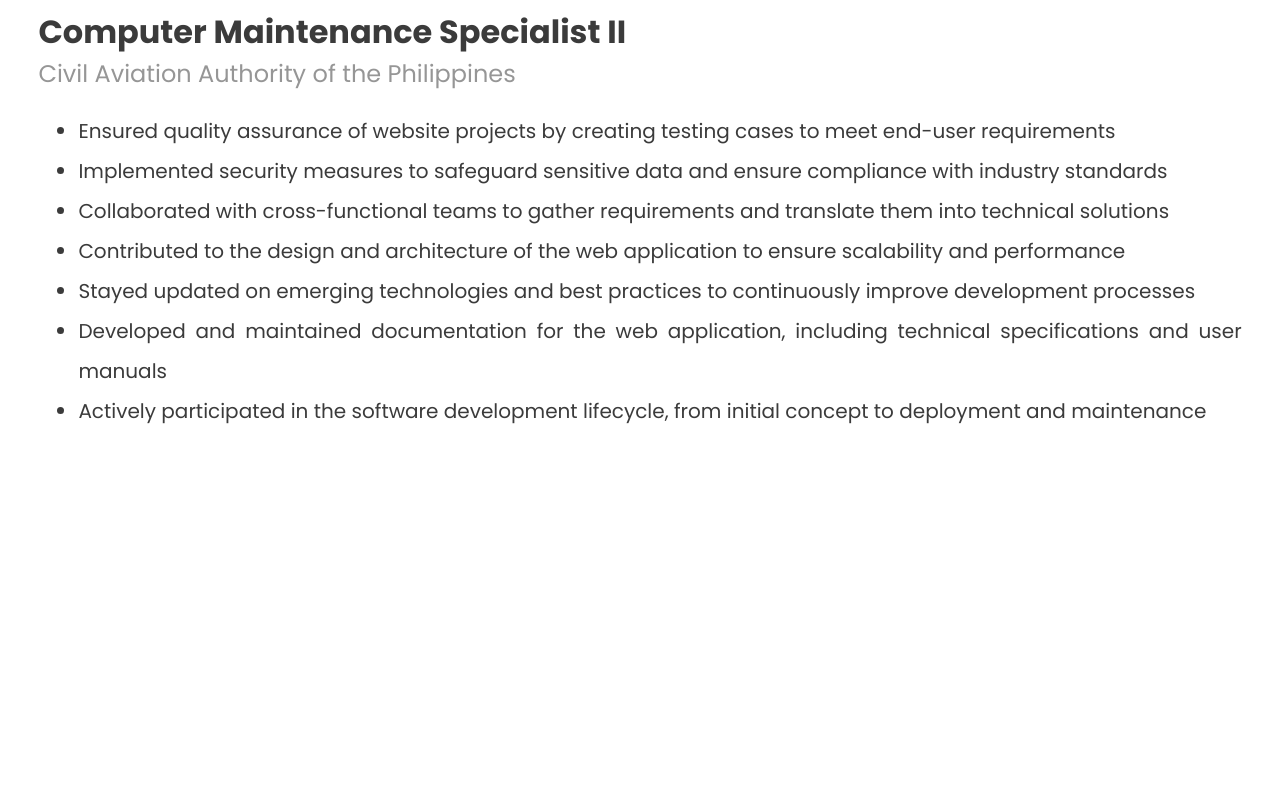
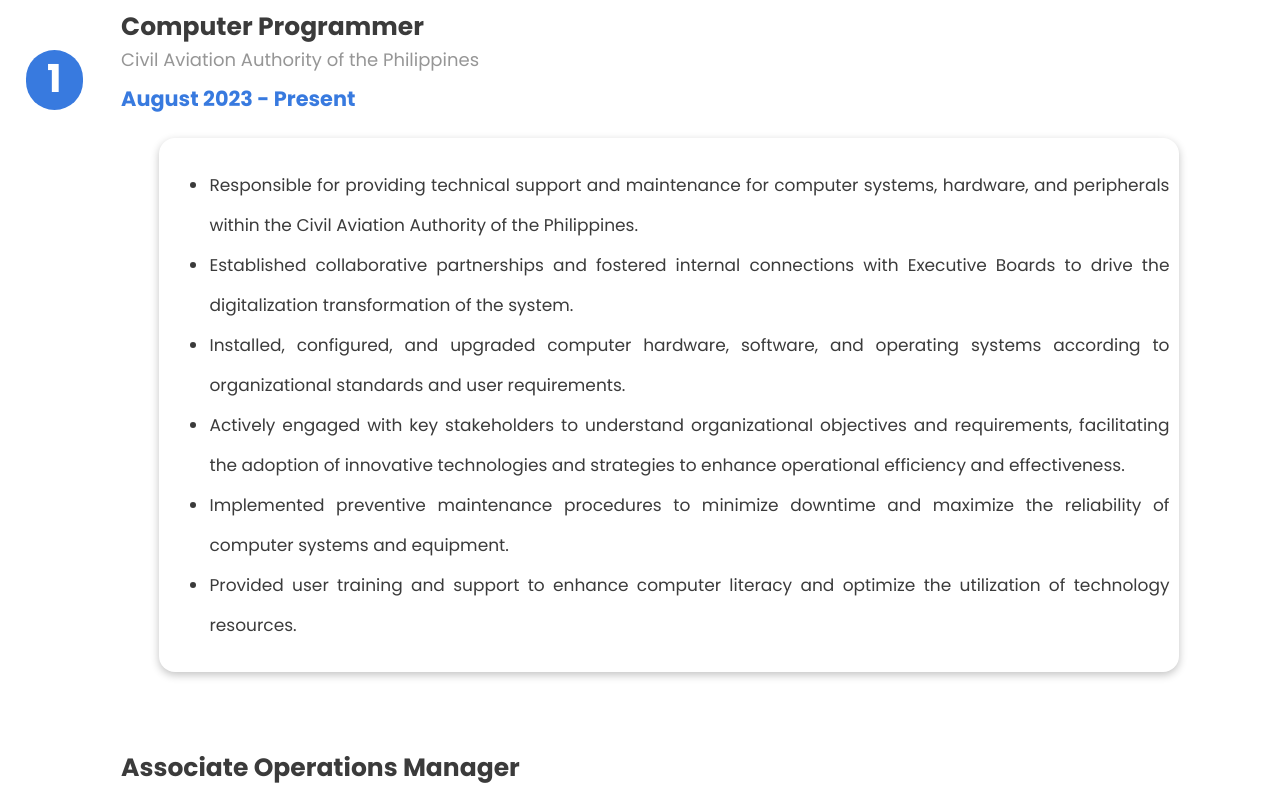
Before and after one commit to Ars3nicc/my-react-portfolio, a React (Create React App) app: page / in a window 1280 px wide. Shown: the part 660-1449 px from the top of the page. Before the commit the page ends 1150 px from the top, so only its background shows below. Built offline with nearby package versions, Linux system fonts and the light colour scheme.

Commit message:
added experience component

```diff
--- a/src/components/AboutMe/about-me.css
+++ b/src/components/AboutMe/about-me.css
@@ -62,27 +62,33 @@
 
 @media screen and (max-width: 768px) {
   .aboutme-container {
-    flex-direction: column;
+    flex-direction: column-reverse;
     align-items: flex-start;
     padding: 5vh;
   }
-
+  .about-me-hello {
+    font-size: 1.5rem;
+  }
   .about-me {
     width: 100%;
   }
 
   .aboutme-desc {
     width: 100%;
-
+    text-align: justify;
   }
   .aboutme-name {
-    font-size: 3rem;
+    font-size: 2.5rem;
   }
   .about-me-img {
     display: flex;
     justify-content: center;
+    margin-bottom: 10vh;
   }
-
+  .my-profile-img {
+    width: 200px;
+    height: auto;
+  }
   .aboutme-icon {
     margin: 7px 0;
   }
--- a/src/components/AboutMe/index.js
+++ b/src/components/AboutMe/index.js
@@ -2,21 +2,21 @@
 import Typed from "typed.js";
 import "./about-me.css";
 import avatarImage from "../../assets/img/my-avatar.png";
-import GitHubIcon from "@mui/icons-material/GitHub";
-import LinkedInIcon from "@mui/icons-material/LinkedIn";
-import DescriptionIcon from "@mui/icons-material/Description";
+// import GitHubIcon from "@mui/icons-material/GitHub";
+// import LinkedInIcon from "@mui/icons-material/LinkedIn";
+// import DescriptionIcon from "@mui/icons-material/Description";
 import Container from "react-bootstrap/Container";
-import Resume from "../Resume/index";
+import ResumeContainer from "../Resume/resumeData";
 
 export const AboutMe = () => {
-  const iconStyle = {
-    fontSize: "3rem",
-  };
+  // const iconStyle = {
+  //   fontSize: "3rem",
+  // };
 
-  const iconGroupStyle = {
-    marginTop: "3vh",
-    display: "flex",
-  };
+  // const iconGroupStyle = {
+  //   marginTop: "3vh",
+  //   display: "flex",
+  // };
 
   useEffect(() => {
     const typed = new Typed(".input", {
@@ -51,7 +51,7 @@
               me to excel in both technical and non-technical roles within the
               profession.
             </header>
-            <div style={iconGroupStyle} className="icon-grp">
+            {/* <div style={iconGroupStyle} className="icon-grp">
               <a
                 href="https://github.com/Ars3nicc"
                 className="aboutme-icon"
@@ -73,7 +73,7 @@
               >
                 <DescriptionIcon style={iconStyle} />
               </a>
-            </div>
+            </div> */}
           </div>
           <div className="about-me-img">
             <img
@@ -83,7 +83,8 @@
             />
           </div>
         </div>
-        <Resume/>
+        <ResumeContainer
+        />
       </>
     </Container>
   );
--- a/src/components/Resume/Description.js
+++ /dev/null
@@ -1,46 +0,0 @@
-import React from "react";
-
-const listStyle = {
-    fontSize: "20px",
-    lineHeight: "5vh",
-    textAlign: "justify",
-}
-
-function Description() {
-  return (
-    <>
-      <ul style={listStyle}>
-        <li>
-          Ensured quality assurance of website projects by creating testing
-          cases to meet end-user requirements
-        </li>
-        <li>
-          Implemented security measures to safeguard sensitive data and ensure
-          compliance with industry standards
-        </li>
-        <li>
-          Collaborated with cross-functional teams to gather requirements and
-          translate them into technical solutions
-        </li>
-        <li>
-          Contributed to the design and architecture of the web application to
-          ensure scalability and performance
-        </li>
-        <li>
-          Stayed updated on emerging technologies and best practices to
-          continuously improve development processes
-        </li>
-        <li>
-          Developed and maintained documentation for the web application,
-          including technical specifications and user manuals
-        </li>
-        <li>
-          Actively participated in the software development lifecycle, from
-          initial concept to deployment and maintenance
-        </li>
-      </ul>
-    </>
-  );
-}
-
-export default Description;
--- a/src/components/Resume/index.js
+++ b/src/components/Resume/index.js
@@ -1,35 +1,69 @@
 import React from "react";
+import Box from "@mui/material/Box";
 import Grid from "@mui/material/Grid";
-import Description from './Description'
 
 const gridStyle = {
   width: "100%",
   padding: "3vw",
 };
 const positionStyle = {
-  fontSize: "2rem",
+  fontSize: "25px",
   fontWeight: "bold",
 };
 const companyStyle = {
-  fontSize: "1.5rem",
+  fontSize: "18px",
   color: "#969696",
 };
-const PositionTitle = ({ title, company }) => {
+const yearsExperienceStyle = {
+  fontSize: "1.3rem",
+  color: "#387adf",
+  marginTop: "10px",
+  fontWeight: "bold",
+};
+const descStyle = {
+  marginTop: "3vh",
+  marginLeft: "3vw",
+  padding: "10px",
+  boxShadow: "rgba(0, 0, 0, 0.24) 0px 3px 8px",
+  borderRadius: "16px",
+  maxWidth: "1000px",
+
+};
+const listStyle = {
+  fontSize: "17px",
+  lineHeight: "5vh",
+  textAlign: "justify",
+}
+
+const PositionTitle = ({ title, company, experience, stacks }) => {
   return (
     <main>
       <header style={positionStyle}>{title}</header>
       <div style={companyStyle}>{company}</div>
+      <div>{stacks}</div>
+      <div style={yearsExperienceStyle}>{experience}</div>
     </main>
   );
 };
-const Resume = () => {
+
+const Resume = ({ title, company, experience, description, stacks }) => {
   return (
     <>
       <Grid container style={gridStyle}>
-        <Grid item ms={10}>
-          <PositionTitle title="Computer Maintenance Specialist II" />
-          <PositionTitle company="Civil Aviation Authority of the Philippines" />
-          <Description/>
+        <Grid item>
+          <PositionTitle
+            title={title}
+            experience={experience}
+            company={company}
+          />
+          <div>{stacks}</div>
+          <Box style={descStyle}>
+            <ul style={listStyle}>
+              {description.map((desc, index) => (
+                <li key={index}>{desc}</li>
+              ))}
+            </ul>
+          </Box>
         </Grid>
       </Grid>
     </>
--- /dev/null
+++ b/src/components/Resume/resumeData.js
@@ -0,0 +1,78 @@
+import React from "react";
+import Resume from "./index"; // Import your Resume component
+// import laravelIcon from "../assets/img/tech-stack/frameworks/laravel.png";
+
+
+
+const indexGrpStyle = {
+    display: 'flex',
+    marginLeft: "2vw",
+}
+const indexNumberStyle = {
+  display: "inline-block",
+  marginTop: "10vh",
+  width: "60px",
+  height: "60px",
+  textAlign: "center",
+  borderRadius: "99px",
+  backgroundColor: "#387adf",
+  color: "#fff",
+  fontWeight: "bold",
+  fontSize: "2.4rem",
+};
+
+const resumeData = [
+  {
+    title: "Computer Programmer",
+    experience: "August 2023 - Present",
+    company: "Civil Aviation Authority of the Philippines",
+    description: [
+      "Responsible for providing technical support and maintenance for computer systems, hardware, and peripherals within the Civil Aviation Authority of the Philippines.",
+      "Established collaborative partnerships and fostered internal connections with Executive Boards to drive the digitalization transformation of the system.",
+      "Installed, configured, and upgraded computer hardware, software, and operating systems according to organizational standards and user requirements.",
+      "Actively engaged with key stakeholders to understand organizational objectives and requirements, facilitating the adoption of innovative technologies and strategies to enhance operational efficiency and effectiveness.",
+      "Implemented preventive maintenance procedures to minimize downtime and maximize the reliability of computer systems and equipment.",
+      "Provided user training and support to enhance computer literacy and optimize the utilization of technology resources.",
+    ],
+    stacks: [
+        // laravelIcon
+      ]
+  },
+  {
+    title: "Associate Operations Manager",
+    experience: "June 2023 - September 2023",
+    company: "Centrive Technologies",
+    description: [
+      "Recruited as a trainee-to-associate within a dynamic startup environment.",
+      "Entrusted with pivotal responsibilities including backlog management and platform organization.",
+      "Actively collaborated on various IT projects and initiatives in development.",
+      "Played a key role in documenting the progression of development stages.",
+      "Ensured comprehensive records and insights for ongoing projects.",
+      "Engaged proactively with cross-functional teams to streamline processes.",
+      "Contributed innovative ideas to support the overall growth and success of the organization.",
+    ],
+  },
+  // Add more resume data objects as needed
+];
+
+const ResumeContainer = () => {
+  return (
+    <>
+      {resumeData.map((resume, index) => (
+        <div style={indexGrpStyle} key={index}>
+          <span style={indexNumberStyle}>{index + 1}</span>{" "}
+          {/* Display index number */}
+          <Resume
+            title={resume.title}
+            experience={resume.experience}
+            company={resume.company}
+            description={resume.description}
+            stacks={resume.stacks} // Pass the tech stack icons
+          />
+        </div>
+      ))}
+    </>
+  );
+};
+
+export default ResumeContainer;
```
